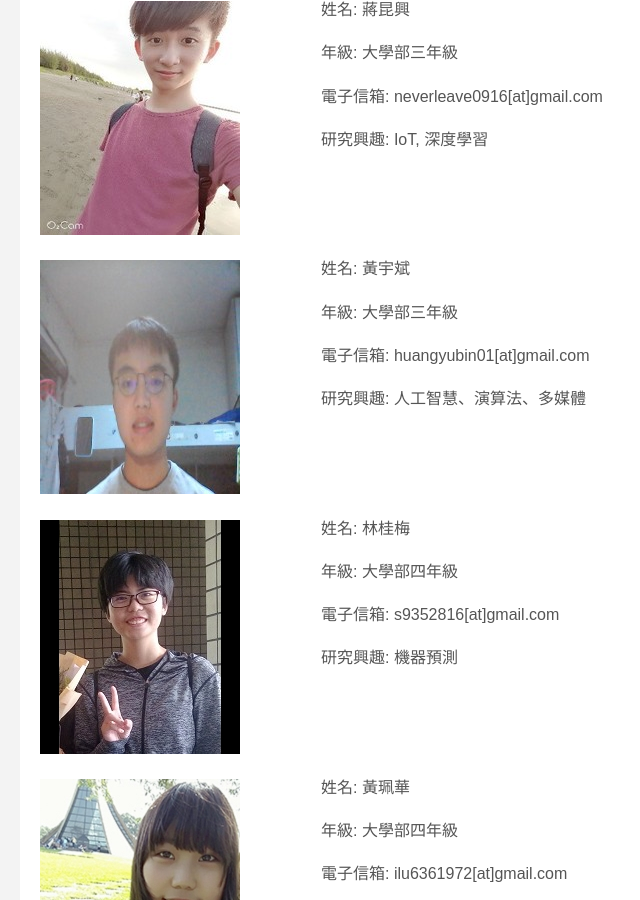
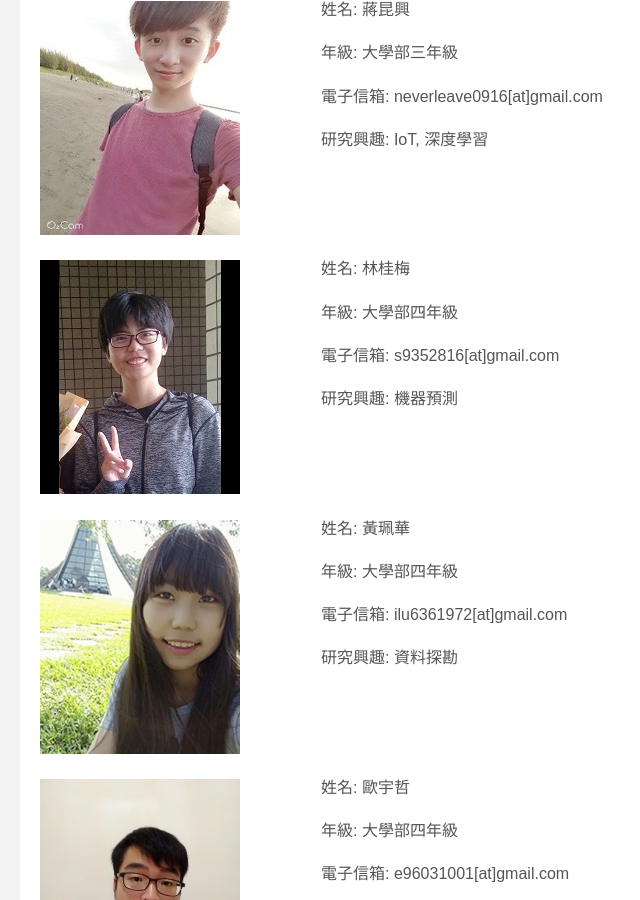
Before and after one commit to ncyu-deep/myblog, a Jekyll site: the page built from lab.md, in a window 1280 px wide and 900 px high, scrolled down 1096 px. Shown: the whole window, without its empty margins (140-780 px from the left). Built offline with Jekyll 4.4.1, drawn with Linux system fonts in a browser that asks for light colours; some web fonts are replaced.

Commit message:
Remove a member

```diff
--- a/lab.md
+++ b/lab.md
@@ -68,21 +68,6 @@ title: My lab
 <br/>
 
 <br/>
-
-<img src="Yu-Pin.png" align="left" style="margin-top:5px; margin-right:81px" alt="Yu-Pin"/>
-
-姓名: 黃宇斌
-
-年級: 大學部三年級
-
-電子信箱: huangyubin01[at]gmail.com
-
-研究興趣: 人工智慧、演算法、多媒體
-
-<br/>
-
-<br/>
-
 
 <img src="lin.png" align="left" style="margin-top:5px; margin-right:81px" alt="lin"/>
 
```
